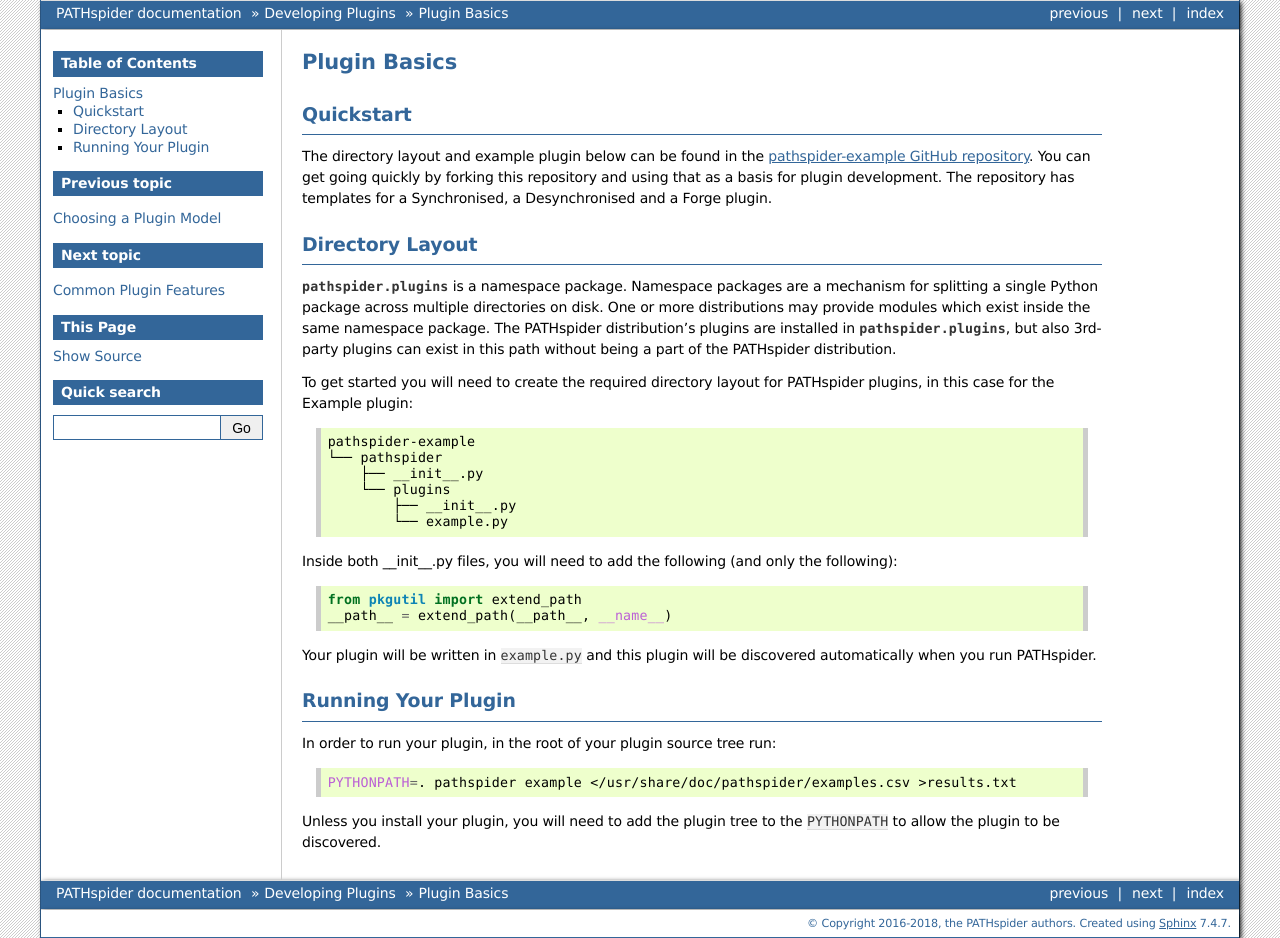
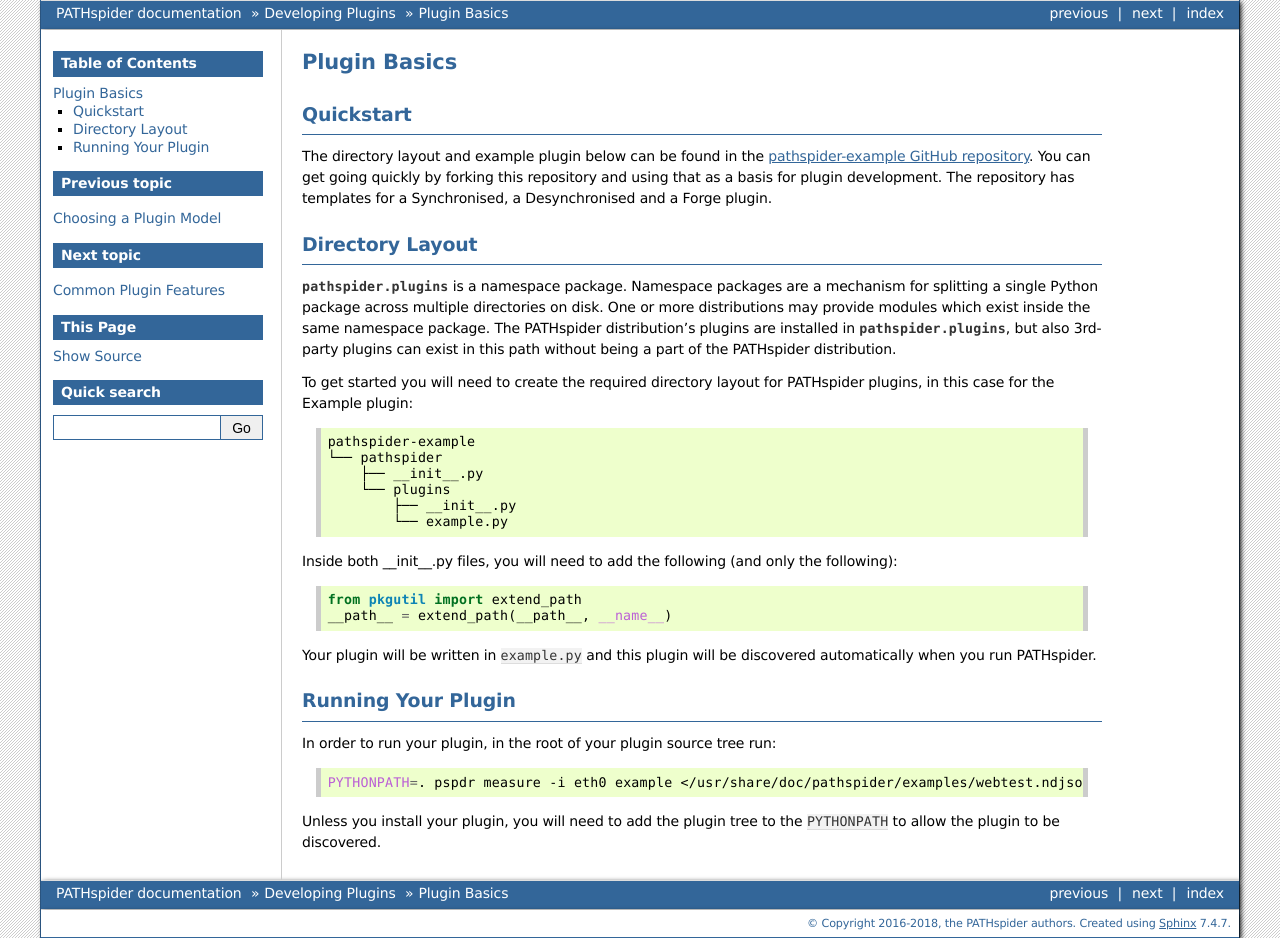
Before and after one commit to mami-project/pathspider, a Sphinx documentation site: the page built from doc/plugindev/basics.rst, in a window 1280 px wide. Built offline with Sphinx 7.4.7, drawn with Linux system fonts in a browser that asks for light colours; the version number could not be read and is left out.

Commit message:
doc: Updates plugin basics for 2.0

```diff
--- a/doc/plugindev/basics.rst
+++ b/doc/plugindev/basics.rst
@@ -49,7 +49,7 @@
 
 .. code-block:: shell
 
- PYTHONPATH=. pathspider example </usr/share/doc/pathspider/examples.csv >results.txt
+ PYTHONPATH=. pspdr measure -i eth0 example </usr/share/doc/pathspider/examples/webtest.ndjson
 
 Unless you install your plugin, you will need to add the plugin tree to the
 ``PYTHONPATH`` to allow the plugin to be discovered.
```
